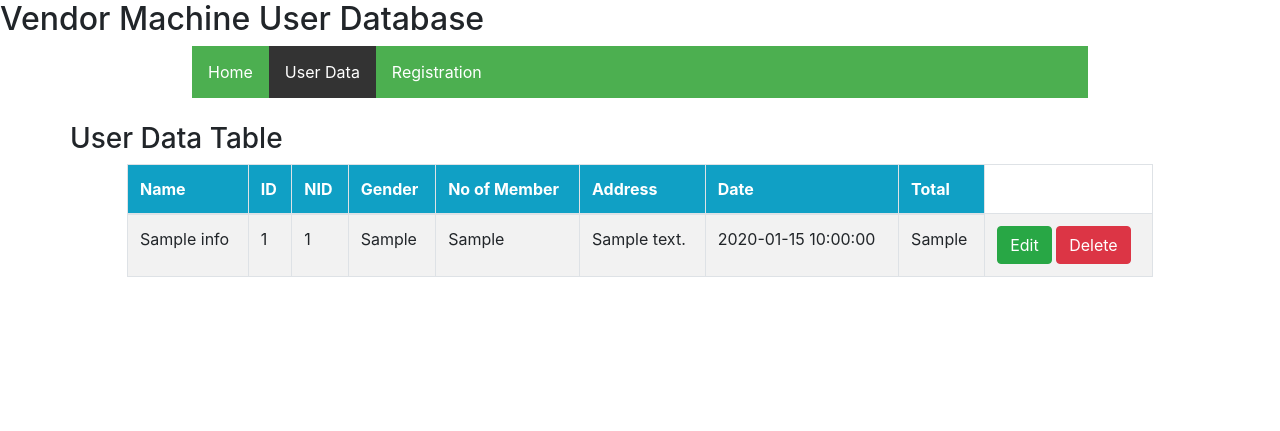
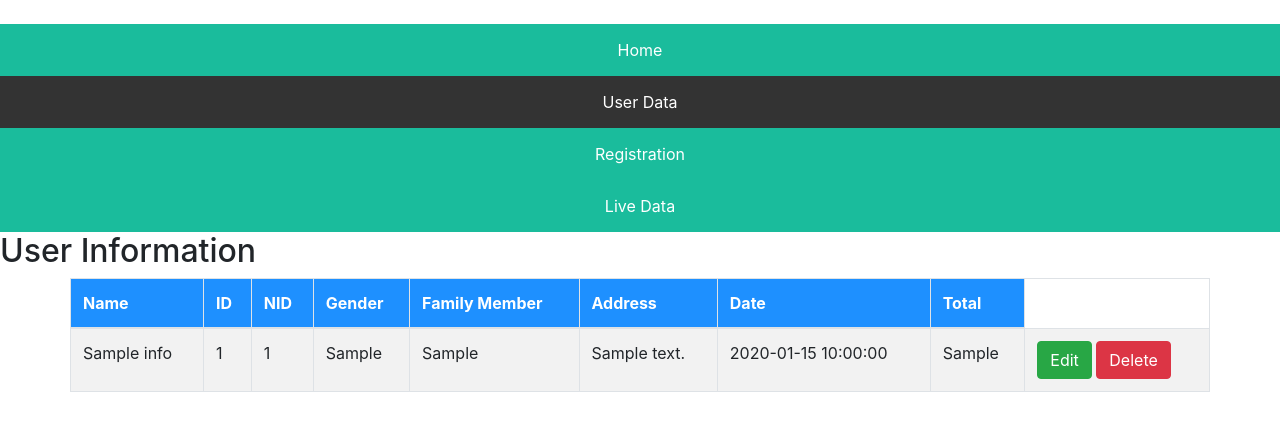
Before and after one commit to anika107/Automatic-Relief-Distribution-System, a PHP site: the page made by user data.php in a window 1280 px wide. Shown: the top 431 px of the page. Run offline with PHP 8.4, Linux system fonts and the light colour scheme; tables that the repository leaves empty or names only in its code hold one stand-in row (values such as "Sample post"); some libraries are stand-ins or nearby versions.

Commit message:
Update user data.php

```diff
--- a/user data.php
+++ b/user data.php
@@ -1,3 +1,8 @@
+<?php
+	$Write="<?php $" . "UIDresult=''; " . "echo $" . "UIDresult;" . " ?>";
+	file_put_contents('UIDContainer.php',$Write);
+?>
+
 <!DOCTYPE html>
 <html lang="en">
 <html>
@@ -19,8 +24,8 @@
 			margin: auto;
 			padding: 0;
 			overflow: hidden;
-			background-color: #4CAF50;
-			width: 70%;
+			background-color: #1abc9c;
+			width: 100%;
 		}
 
 		ul.topnav li {float: left;}
@@ -33,20 +38,20 @@
 			text-decoration: none;
 		}
 
-		ul.topnav li a:hover:not(.active) {background-color: #3e8e41;}
+		ul.topnav li a:hover:not(.active) {background-color: #333;}
 
 		ul.topnav li a.active {background-color: #333;}
 
 		ul.topnav li.right {float: right;}
 
-		@media screen and (max-width: 600px) {
+		@media screen and (max-width: 1300px) {
 			ul.topnav li.right,
 			ul.topnav li {float: none;}
 		}
 
 		.table {
 			margin: auto;
-			width: 90%;
+			width: 100%;
 		}
 
 		thead {
@@ -58,27 +63,26 @@
 	</head>
 
 	<body>
-		<h2>Vendor Machine User Database</h2>
+		<br>
 		<ul class="topnav">
 			<li><a href="home.php">Home</a></li>
 			<li><a class="active" href="user data.php">User Data</a></li>
 			<li><a href="registration.php">Registration</a></li>
 			<!-- <li><a href="read tag.php">Scan Card</a></li> -->
+			<li><a href="live_chart.php">Live Data</a></li>
 		</ul>
-		<br>
+		<h2>User Information</h2>
 		<div class="container">
-            <div class="row">
-                <h3>User Data Table</h3>
-            </div>
+
             <div class="row">
                 <table class="table table-striped table-bordered">
                   <thead>
-                    <tr bgcolor="#10a0c5" color="#FFFFFF">
+                    <tr bgcolor="#1E90FF" color="#FFFFFF">
                       <th>Name</th>
                       <th>ID</th>
 					  <th>NID</th>
 					  <th>Gender</th>
-                      <th>No of Member</th>
+                      <th>Family Member</th>
 					  <th>Address</th>
 					  <th>Date</th>
 					  <th>Total</th>
@@ -109,6 +113,7 @@
                   ?>
                   </tbody>
 				</table>
+				<br>
 			</div>
 		</div> <!-- /container -->
 	</body>
```
